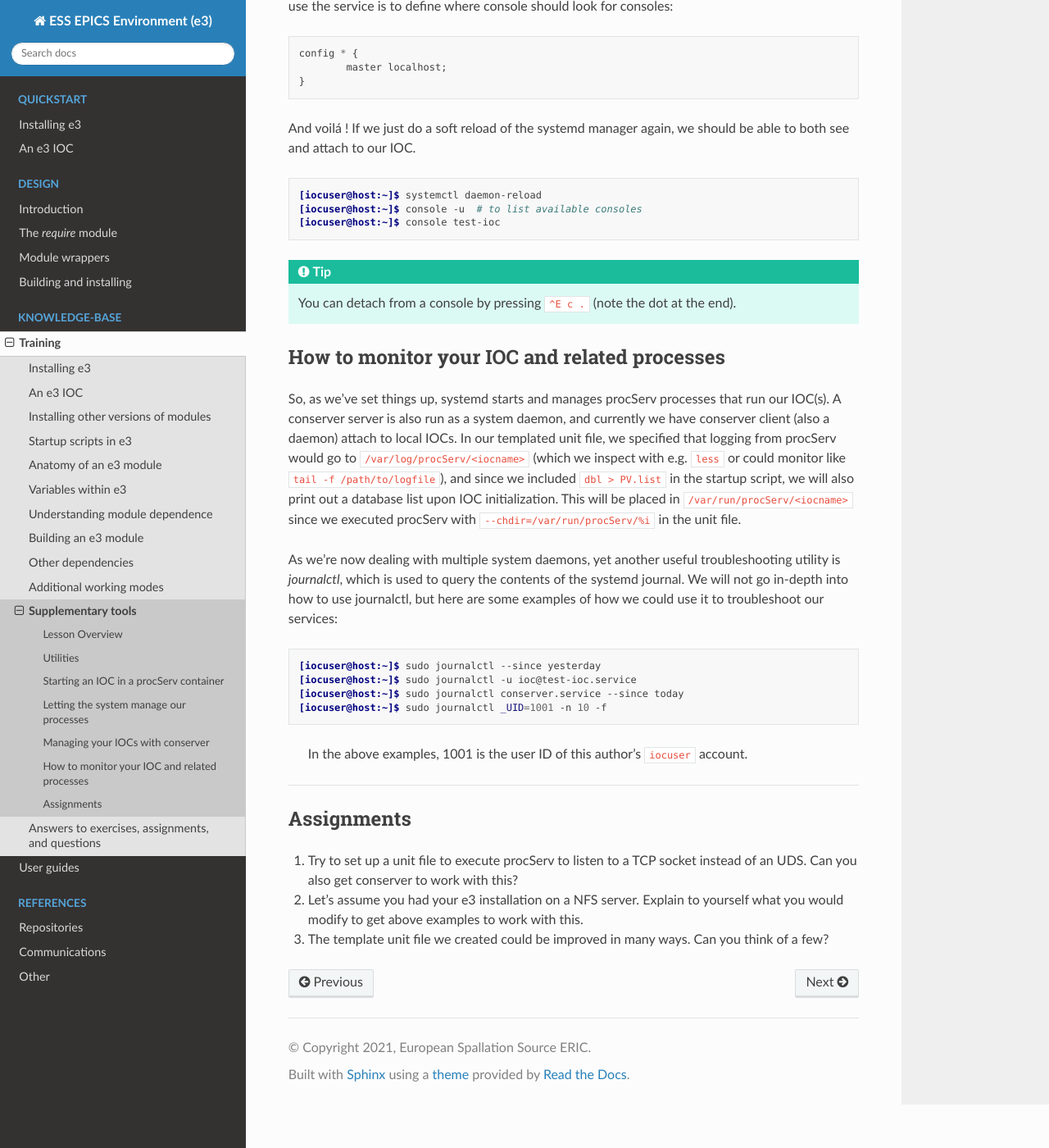
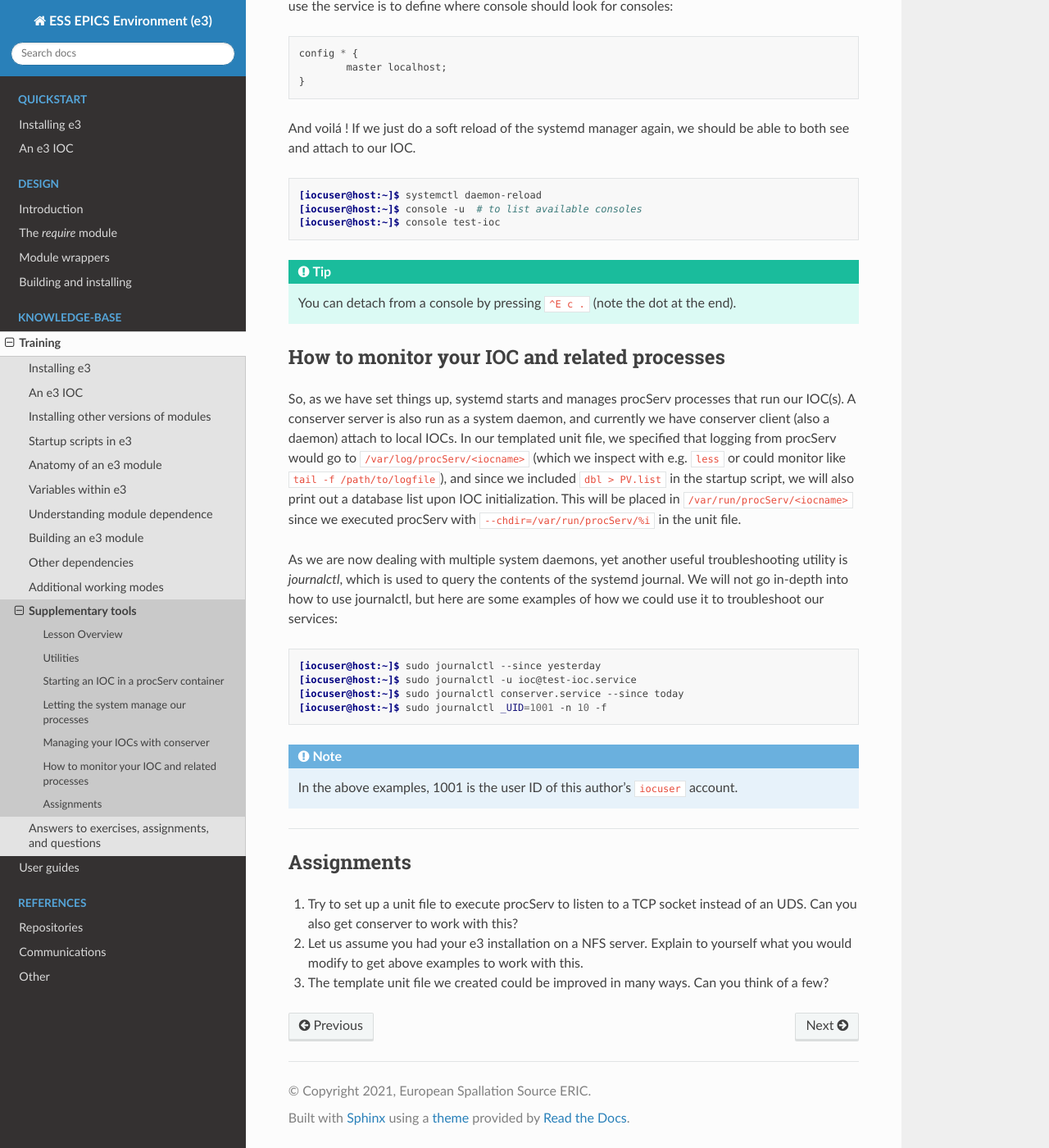
Before and after one commit to ttkorhonen/e3pages, a Sphinx documentation site: the page built from docs/kb/training/workbook/11_suppl_tools.md, in a window 1280 px wide and 1400 px high, scrolled down 8587 px. Shown: the whole window at 82% size. Built offline with Sphinx 7.4.7 and the Read the Docs theme 2.0.0, drawn with Linux system fonts in a browser that asks for light colours; some of the changed text lies outside the part shown.

Commit message:
Remove contractions

````diff
--- a/docs/kb/training/workbook/11_suppl_tools.md
+++ b/docs/kb/training/workbook/11_suppl_tools.md
@@ -169,7 +169,7 @@ ExecStart=/usr/bin/procServ \
 WantedBy=multi-user.target
 ```
 
-In the above template file, `%i` is the instance name (character escaped; `%I` is verbatim). You can also see that we've added some requirements for where the startup script shall be located, etc.
+In the above template file, `%i` is the instance name (character escaped; `%I` is verbatim). You can also see that we have added some requirements for where the startup script shall be located, etc.
 
 :::{note}
 As suggested above, we now are using UDS instead of TCP ports, which allows us to name the socket.
@@ -327,7 +327,7 @@ We now have conserver running, managing a console on a UDS at `/var/run/procServ
 [iocuser@host:~]$ socat - UNIX-CONNET:/var/run/procServ/test-ioc/control
 ```
 
-As we will want to use conserver client, also known as *console*, to attach to IOCs, we will need to set it up too. Let's first look at its settings:
+As we will want to use conserver client, also known as *console*, to attach to IOCs, we will need to set it up too. Let us first look at its settings:
 
 ```console
 [iocuser@host:~]$ console -V
@@ -364,9 +364,9 @@ You can detach from a console by pressing `^E c .` (note the dot at the end).
 
 ## How to monitor your IOC and related processes
 
-So, as we've set things up, systemd starts and manages procServ processes that run our IOC(s). A conserver server is also run as a system daemon, and currently we have conserver client (also a daemon) attach to local IOCs. In our templated unit file, we specified that logging from procServ would go to `/var/log/procServ/<iocname>` (which we inspect with e.g. `less` or could monitor like `tail -f /path/to/logfile`), and since we included `dbl > PV.list` in the startup script, we will also print out a database list upon IOC initialization. This will be placed in `/var/run/procServ/<iocname>` since we executed procServ with `--chdir=/var/run/procServ/%i` in the unit file.
+So, as we have set things up, systemd starts and manages procServ processes that run our IOC(s). A conserver server is also run as a system daemon, and currently we have conserver client (also a daemon) attach to local IOCs. In our templated unit file, we specified that logging from procServ would go to `/var/log/procServ/<iocname>` (which we inspect with e.g. `less` or could monitor like `tail -f /path/to/logfile`), and since we included `dbl > PV.list` in the startup script, we will also print out a database list upon IOC initialization. This will be placed in `/var/run/procServ/<iocname>` since we executed procServ with `--chdir=/var/run/procServ/%i` in the unit file.
 
-As we're now dealing with multiple system daemons, yet another useful troubleshooting utility is *journalctl*, which is used to query the contents of the systemd journal. We will not go in-depth into how to use journalctl, but here are some examples of how we could use it to troubleshoot our services:
+As we are now dealing with multiple system daemons, yet another useful troubleshooting utility is *journalctl*, which is used to query the contents of the systemd journal. We will not go in-depth into how to use journalctl, but here are some examples of how we could use it to troubleshoot our services:
 
 ```console
 [iocuser@host:~]$ sudo journalctl --since yesterday
@@ -374,13 +374,14 @@ As we're now dealing with multiple system daemons, yet another useful troublesho
 [iocuser@host:~]$ sudo journalctl conserver.service --since today
 [iocuser@host:~]$ sudo journalctl _UID=1001 -n 10 -f
 ```
-
-> In the above examples, 1001 is the user ID of this author's `iocuser` account.
+:::{note}
+In the above examples, 1001 is the user ID of this author's `iocuser` account.
+:::
 
 ---
 
 ## Assignments
 
 1. Try to set up a unit file to execute procServ to listen to a TCP socket instead of an UDS. Can you also get conserver to work with this?
-2. Let's assume you had your e3 installation on a NFS server. Explain to yourself what you would modify to get above examples to work with this.
+2. Let us assume you had your e3 installation on a NFS server. Explain to yourself what you would modify to get above examples to work with this.
 3. The template unit file we created could be improved in many ways. Can you think of a few?
````
Also changed, not shown: other parts of docs/kb/training/workbook/11_suppl_tools.md (+3 -3 lines).
